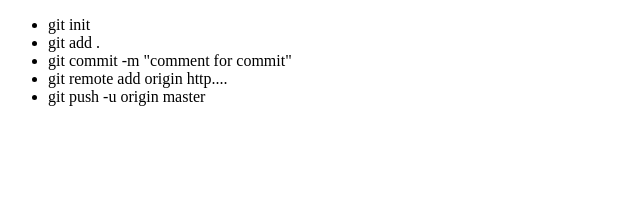
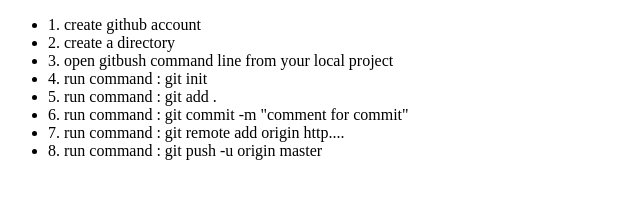
Before and after one commit to muhon94/connecting_local_project_with_github, a plain HTML site: page index.html in a window 1280 px wide. Shown: the whole page, without its empty margins (0-640 px from the left). Drawn offline with Linux system fonts and the light colour scheme.

Commit message:
third commit

```diff
--- a/index.html
+++ b/index.html
@@ -6,11 +6,14 @@
 <body>
 
 <ul>
-	<li>git init</li>
-	<li>git add . </li>
-	<li>git commit -m "comment for commit"</li>
-	<li>git remote add origin http....</li>
-	<li>git push -u origin master</li>
+	<li>1. create github account</li>
+	<li>2. create a directory</li>
+	<li>3. open gitbush command line from your local project</li>
+	<li>4. run command : git init</li>
+	<li>5. run command : git add . </li>
+	<li>6. run command : git commit -m "comment for commit"</li>
+	<li>7. run command : git remote add origin http....</li>
+	<li>8. run command : git push -u origin master</li>
 </ul>
 </body>
 </html>
```
